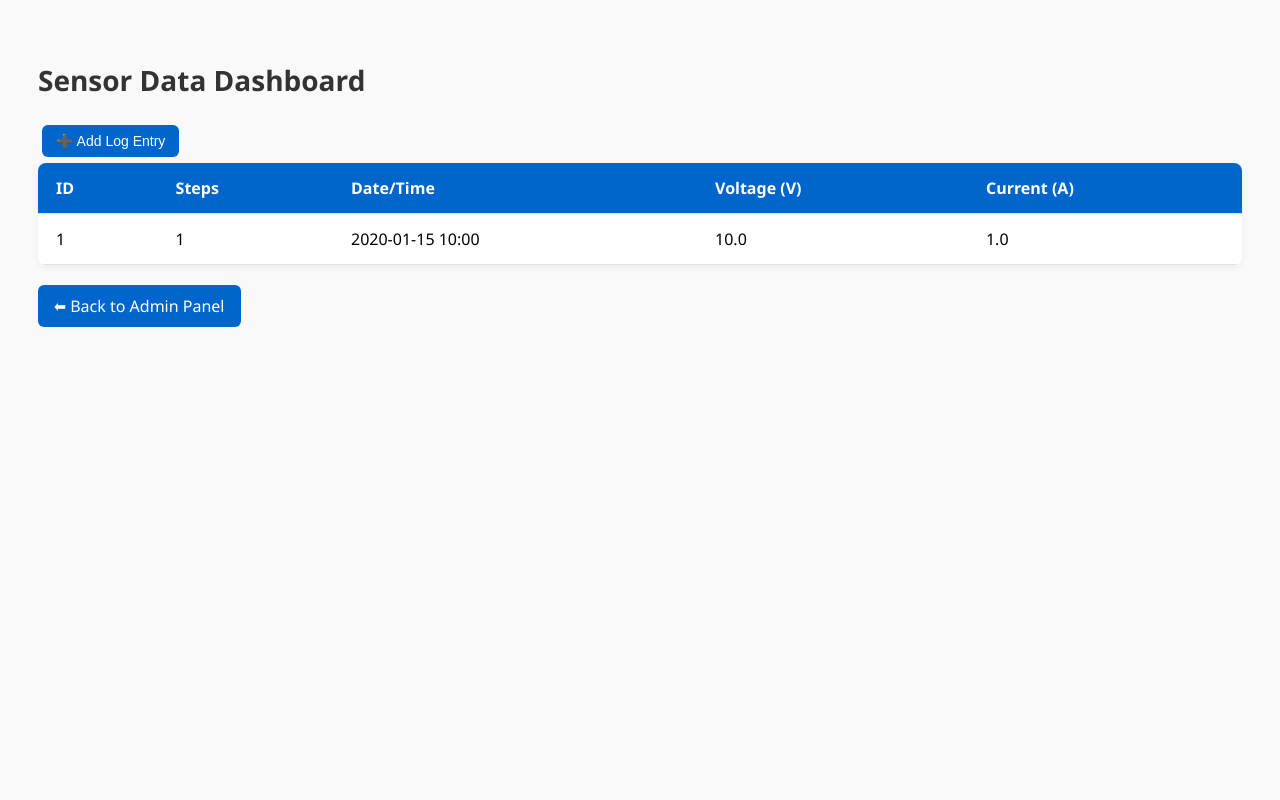
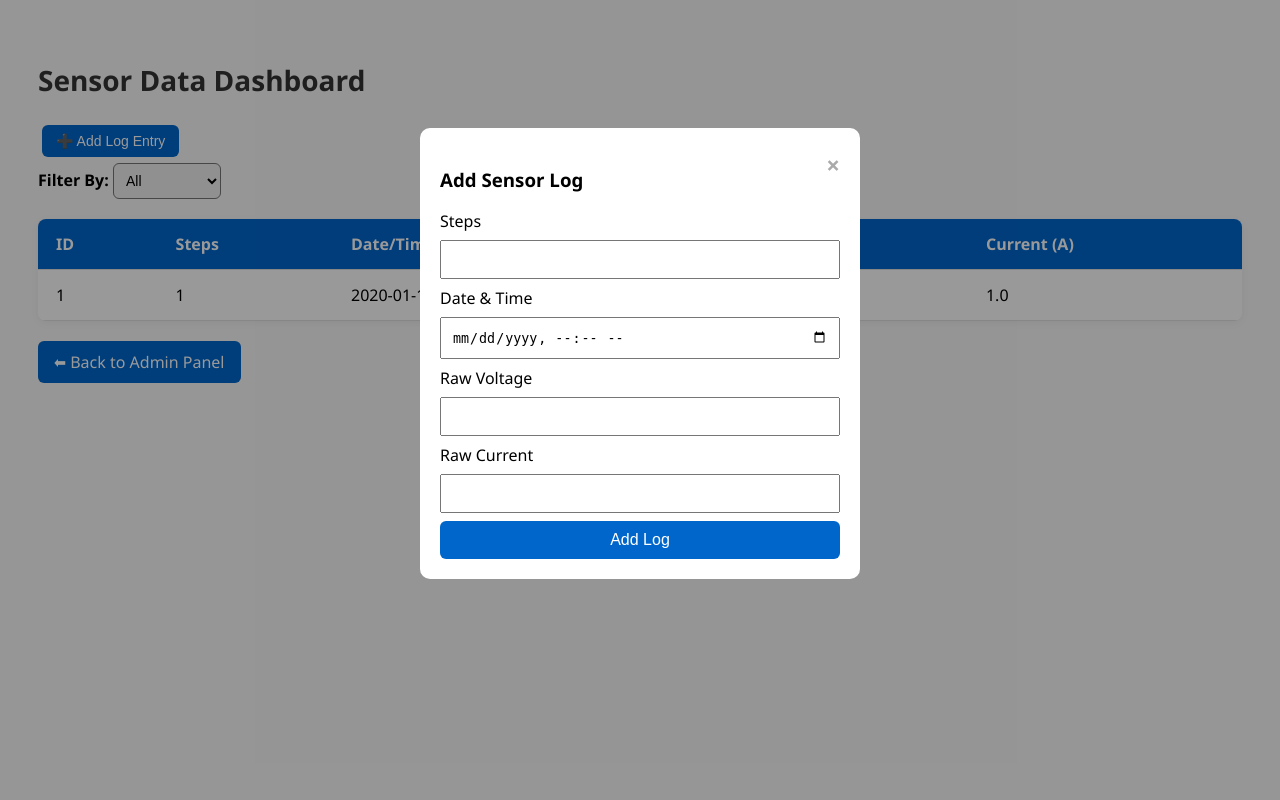
Before and after one commit to HaiseKen05/Capstone-TeamYataki, a Flask app: page /sensor-dashboard in a window 1280 px wide, after a click on "➕ Add Log Entry". Run offline with Flask 3, Linux system fonts and the light colour scheme; the visitor is signed in with stand-in values (Sample User, id 1); tables that the repository leaves empty hold one stand-in row (values such as "Sample post").

Commit message:
getting there

```diff
--- a/BackendDB/server.py
+++ b/BackendDB/server.py
@@ -8,7 +8,7 @@ from flask import make_response
 from functools import wraps
 from flask import redirect, session, url_for
 from flask import render_template
-from datetime import datetime
+from datetime import datetime, timedelta
 
 
 # RBAC - Admin
@@ -129,7 +129,7 @@ def register_form():
         if data['role'] not in ['Admin', 'User']:
             return "Invalid role type", 400
 
-        # If a registered account is admin, directs to /users
+         # If a registered account is admin, directs to /users
         if User.role == ['Admin']:
             return redirect(url_for('/users'))
 
@@ -187,7 +187,7 @@ def delete_user(user_id):
 @admin_required
 def add_log():
     from datetime import datetime
-    from models import SensorData  # ensure this is your table model
+    from models import SensorData
 
     data = request.form
     try:
@@ -199,7 +199,7 @@ def add_log():
         )
         db.session.add(log)
         db.session.commit()
-        return redirect(url_for("list_users"))
+        return redirect(url_for("sensor_dashboard"))
     except Exception as e:
         return f"<h3>Failed to log data: {e}</h3>", 500
 
@@ -208,8 +208,25 @@ def add_log():
 @admin_required
 def sensor_dashboard():
     from models import SensorData
-    data = SensorData.query.order_by(SensorData.datetime.desc()).all()
-    return render_template("sensor_dashboard.html", sensor_data=data)
+    filter_type = request.args.get("filter")
+
+    now = datetime.now()
+    if filter_type == "day":
+        start_time = now.replace(hour=0, minute=0, second=0, microsecond=0)
+    elif filter_type == "week":
+        start_time = now - timedelta(days=now.weekday())
+    elif filter_type == "month":
+        start_time = now.replace(day=1, hour=0, minute=0, second=0, microsecond=0)
+    else:
+        start_time = None
+
+    if start_time:
+        data = SensorData.query.filter(SensorData.datetime >= start_time).order_by(SensorData.datetime.desc()).all()
+    else:
+        data = SensorData.query.order_by(SensorData.datetime.desc()).all()
+
+    return render_template("sensor_dashboard.html", sensor_data=data, filter=filter_type)
+
 
 
 # Logout
--- a/BackendDB/templates/sensor_dashboard.html
+++ b/BackendDB/templates/sensor_dashboard.html
@@ -71,6 +71,60 @@
         .button:hover {
             background-color: #004a99;
         }
+         /* Modal Styles */
+        .modal {
+            display: none;
+            position: fixed;
+            z-index: 10;
+            left: 0; top: 0;
+            width: 100%; height: 100%;
+            overflow: auto;
+            background-color: rgba(0,0,0,0.4);
+        }
+
+        .modal-content {
+            background-color: #fff;
+            margin: 10% auto;
+            padding: 20px;
+            border-radius: 10px;
+            width: 90%;
+            max-width: 400px;
+        }
+
+        .close {
+            color: #aaa;
+            float: right;
+            font-size: 24px;
+            font-weight: bold;
+            cursor: pointer;
+        }
+
+        .close:hover {
+            color: black;
+        }
+
+        input[type="number"],
+        input[type="datetime-local"] {
+            width: 100%;
+            padding: 10px;
+            margin: 8px 0;
+            box-sizing: border-box;
+        }
+
+        .submit-btn {
+            background-color: #0066cc;
+            color: white;
+            padding: 10px;
+            width: 100%;
+            border: none;
+            border-radius: 6px;
+            font-size: 16px;
+            cursor: pointer;
+        }
+
+        .submit-btn:hover {
+            background-color: #004a99;
+        }
     </style>
 </head>
 <body>
@@ -78,6 +132,16 @@
 <h2>Sensor Data Dashboard</h2>
 
 <button class="button" onclick="document.getElementById('logModal').style.display='block'">➕ Add Log Entry</button>
+<!-- Filter Dropdown -->
+<div style="margin-bottom: 20px;">
+    <label for="filter-select"><strong>Filter By:</strong></label>
+    <select id="filter-select" onchange="handleFilterChange()" style="padding: 8px; font-size: 14px; border-radius: 6px;">
+        <option value="">All</option>
+        <option value="day" {% if filter == 'day' %}selected{% endif %}>Today</option>
+        <option value="week" {% if filter == 'week' %}selected{% endif %}>This Week</option>
+        <option value="month" {% if filter == 'month' %}selected{% endif %}>This Month</option>
+    </select>
+</div>
 
 <table>
 
@@ -105,5 +169,35 @@
 
 <a class="back-btn" href="/users">⬅ Back to Admin Panel</a>
 
+
+<!-- Modal -->
+    <div id="logModal" class="modal">
+        <div class="modal-content">
+            <span class="close" onclick="document.getElementById('logModal').style.display='none'">&times;</span>
+            <h3>Add Sensor Log</h3>
+            <form method="POST" action="/add-log">
+                <label>Steps</label>
+                <input type="number" name="steps" required>
+
+                <label>Date & Time</label>
+                <input type="datetime-local" name="datetime" required>
+
+                <label>Raw Voltage</label>
+                <input type="number" step="any" name="raw_voltage" required>
+
+                <label>Raw Current</label>
+                <input type="number" step="any" name="raw_current" required>
+
+                <input type="submit" class="submit-btn" value="Add Log">
+            </form>
+        </div>
+    </div>
+
+    <script>
+    function handleFilterChange() {
+        const selected = document.getElementById("filter-select").value;
+        window.location.href = selected ? `/sensor-dashboard?filter=${selected}` : '/sensor-dashboard';
+    }
+</script>
 </body>
 </html>
```
Also changed, not shown: BackendDB/templates/admin.html (+0 -24 lines).
